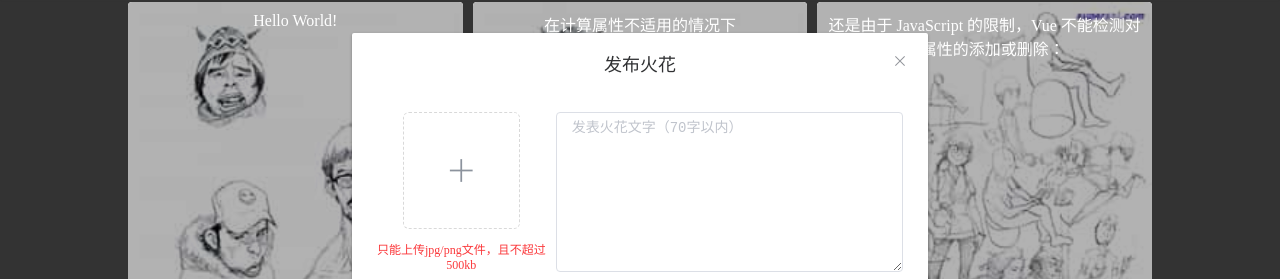
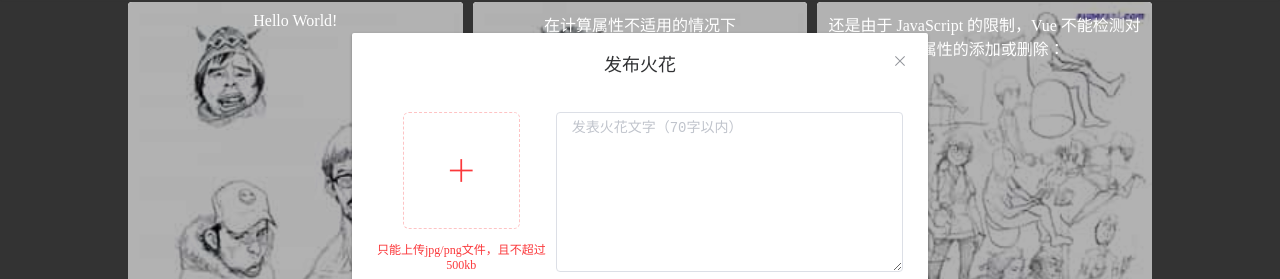
Before and after one commit to silencily/spark-time-front, a Vue app: page / in a window 1280 px wide. Both pictures are taken after a click on the button 639 px from the left and 759 px from the top of the page. Shown: the part 103-382 px from the top of the page. Built offline with nearby package versions, Linux system fonts and the light colour scheme.

Commit message:
1.补充about个人信息

```diff
--- a/src/components/Footer.vue
+++ b/src/components/Footer.vue
@@ -40,10 +40,10 @@
           <el-col :span="8">
             <el-upload
               class="publish-uploader"
-              action="https://jsonplaceholder.typicode.com/posts/"
+              action="http://localhost:8080"
               :show-file-list="false"
-              :on-success="handleAvatarSuccess"
-              :before-upload="beforeAvatarUpload">
+              :on-success="handleImgSuccess"
+              :before-upload="beforeImgUpload">
               <img v-if="imageUrl" :src="imageUrl" class="publish-img">
               <i v-else class="el-icon-plus publish-uploader-icon"></i>
               <div slot="tip" class="el-upload__tip">只能上传jpg/png文件，且不超过500kb</div>
@@ -100,16 +100,16 @@
                                                                           aria-hidden="true"></i></a>
               </li>
               <li>
-                <a href="#" target="_blank"><i class="fa fa-facebook" aria-hidden="true"></i></a>
+                <a href="https://www.facebook.com/seven.silencily" target="_blank"><i class="fa fa-facebook" aria-hidden="true"></i></a>
               </li>
               <li>
-                <a href="#" target="_blank"><i class="fa fa-twitter" aria-hidden="true"></i></a>
+                <a href="https://twitter.com/silencily" target="_blank"><i class="fa fa-twitter" aria-hidden="true"></i></a>
               </li>
               <li>
-                <a href="#" target="_blank"><i class="fa fa-google-plus" aria-hidden="true"></i></a>
+                <a href="https://plus.google.com/+silencilyseven" target="_blank"><i class="fa fa-google-plus" aria-hidden="true"></i></a>
               </li>
               <li>
-                <a href="#" target="_blank"><i class="fa fa-linkedin" aria-hidden="true"></i></a>
+                <a href="https://www.linkedin.com/in/silencily-seven-915765175" target="_blank"><i class="fa fa-linkedin" aria-hidden="true"></i></a>
               </li>
             </ul>
           </div>
@@ -137,10 +137,10 @@
       showPublish: function () {
         this.publishShown = true
       },
-      handleAvatarSuccess(res, file) {
+      handleImgSuccess(res, file) {
         this.imageUrl = URL.createObjectURL(file.raw);
       },
-      beforeAvatarUpload(file) {
+      beforeImgUpload(file) {
         const isJPGPNG = file.type === 'image/jpeg' || file.type === 'image/png';
         const isLt500K = file.size / 1024 / 1024 < 0.5;
 
@@ -277,7 +277,7 @@
 
   .publish-uploader-icon {
     font-size: 28px;
-    color: #8c939d;
+    color: #FB383B;
     width: 115px;
     height: 115px;
     line-height: 115px;
@@ -296,7 +296,7 @@
 </style>
 <style>
   .publish-uploader .el-upload {
-    border: 1px dashed #d9d9d9;
+    border: 1px dashed rgb(254, 195, 196);
     border-radius: 6px;
     cursor: pointer;
     position: relative;
@@ -304,7 +304,7 @@
   }
 
   .publish-uploader .el-upload:hover {
-    border-color: #409EFF;
+    border-color: #FB383B;
   }
 
   .publish-text textarea {
```
